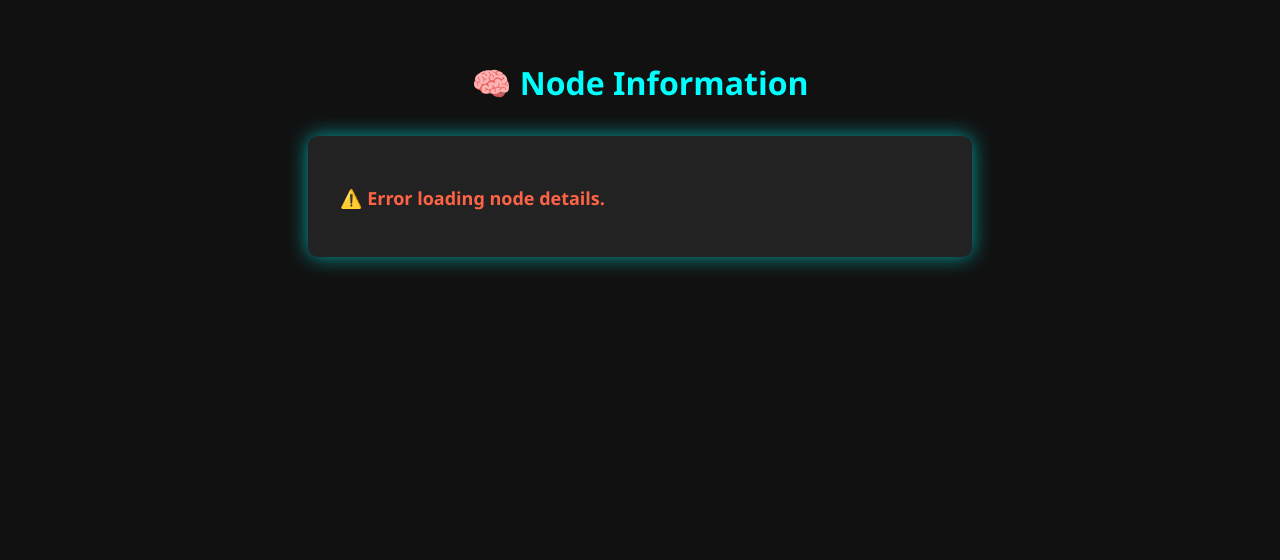
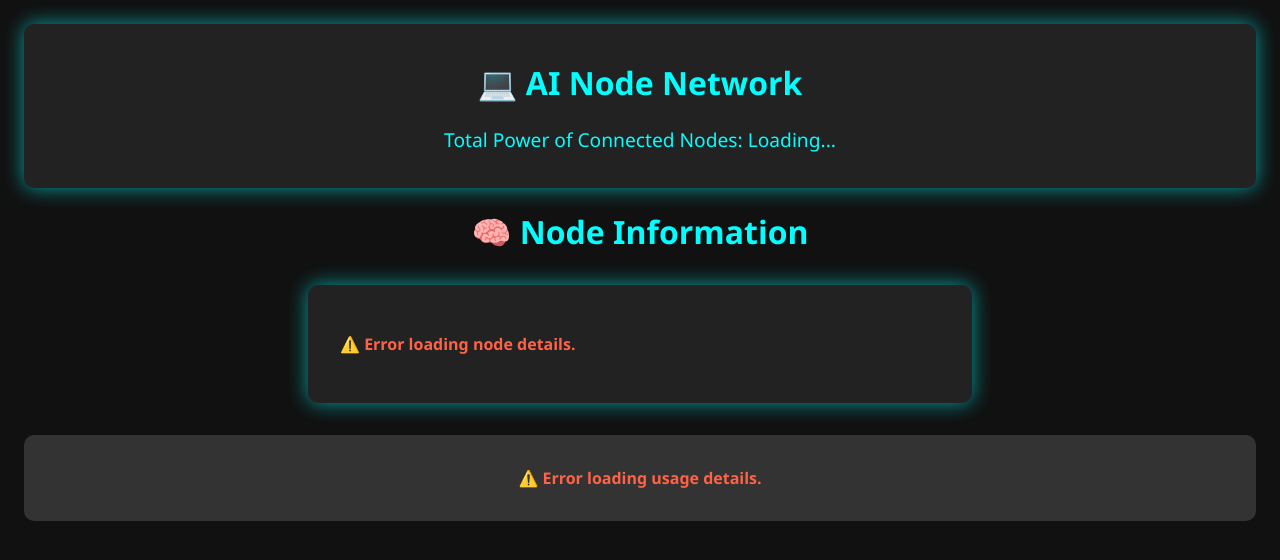
Before and after one commit to Svaaan/HelloWorldAi, a Python web app: template src/frontend/template/node.html in a window 1280 px wide. Shown: the top 560 px of the page. Run offline with Jinja, Linux system fonts and the light colour scheme; the template is opened without the code that fills it, so the values that code supplies are empty.

Commit message:
displaying gpu/cpu usage and connection status

```diff
--- a/src/backend/dashboard.py
+++ b/src/backend/dashboard.py
@@ -39,7 +39,7 @@
             "ip": node.get("ip"),
             "port": node.get("port"),
             "capabilities": node.get("capabilities"),
-            "registered": node.get("registered")
+            "isConnected": node.get("isConnected")  # Using isConnected instead of registered
         }
     else:
-        return {"message": "No nodes registered"}
+        return {"message": "No nodes connected"}
--- /dev/null
+++ b/src/frontend/template/header.html
@@ -0,0 +1,65 @@
+<!DOCTYPE html>
+<html lang="sv">
+
+<head>
+    <meta charset="UTF-8">
+    <title>Global Header</title>
+    <style>
+        body {
+            font-family: 'Segoe UI', sans-serif;
+            background-color: #111;
+            color: #fff;
+            padding: 1rem;
+        }
+
+        .header {
+            background-color: #222;
+            padding: 1rem;
+            margin-bottom: 20px;
+            text-align: center;
+            border-radius: 10px;
+            box-shadow: 0 0 20px rgba(0, 255, 255, 0.6); /* Neon effect */
+        }
+
+        h1 {
+            color: #00FFFF; /* Neon light blue */
+        }
+
+        .header p {
+            color: #00FFFF;
+            font-size: 1.2rem;
+        }
+    </style>
+</head>
+
+<body>
+    <div class="header">
+        <h1>💻 AI Node Network</h1>
+        <p>Total Power of Connected Nodes: <span id="totalPower">Loading...</span></p>
+    </div>
+
+    <script>
+        // Function to fetch the total AI power from the backend (coordinator)
+        async function fetchTotalPower() {
+            try {
+                const res = await fetch("http://127.0.0.1:8100/get-total-power");
+                const data = await res.json();
+
+                if (data && data.ai_power) {
+                    let totalAI = data.ai_power; // The AI power returned by the API
+                    document.getElementById("totalPower").innerHTML = `AI Power: ${totalAI} units`;
+                } else {
+                    throw new Error("No AI power data available");
+                }
+            } catch (err) {
+                document.getElementById("totalPower").innerHTML = "Error fetching total power.";
+                console.error("Error fetching total power:", err);
+            }
+        }
+
+        // Fetch total power dynamically when the page loads
+        fetchTotalPower();
+    </script>
+</body>
+
+</html>
--- a/src/frontend/template/node.html
+++ b/src/frontend/template/node.html
@@ -1,5 +1,6 @@
 <!DOCTYPE html>
 <html lang="sv">
+
 <head>
     <meta charset="UTF-8">
     <title>Node Information</title>
@@ -11,56 +12,96 @@
             padding: 2rem;
             text-align: center;
         }
+
         h1 {
-            color: #00FFFF; /* Neon light blue */
+            color: #00FFFF;
+            /* Neon light blue */
         }
+
         .node-info {
             background: #222;
             padding: 2rem;
             margin: 2rem 0;
             border-radius: 10px;
             text-align: left;
-            box-shadow: 0 0 20px rgba(0, 255, 255, 0.6); /* Neon effect */
+            box-shadow: 0 0 20px rgba(0, 255, 255, 0.6);
+            /* Neon effect */
             max-width: 600px;
             margin-left: auto;
             margin-right: auto;
         }
-        p {
-            font-size: 18px;
-        }
-        .node-info p {
-            margin-bottom: 15px;
-        }
-        .node-info strong {
-            color: #00FFFF; /* Neon light blue */
-        }
+
         .status {
             font-weight: bold;
-            color: #ff6347; /* Red for errors */
+            color: #ff6347;
+            /* Red for errors */
+        }
+
+        .success {
+            color: #32CD32;
+            /* Green for success */
+        }
+
+        .status-message {
+            font-weight: bold;
+            color: #00FFFF;
+            /* Neon light blue */
+        }
+
+        .usage-info {
+            background: #333;
+            padding: 1rem;
+            margin-top: 20px;
+            border-radius: 10px;
         }
     </style>
 </head>
+
 <body>
+    <!-- Placeholder for the global header -->
+    <div id="header-placeholder"></div>
+
     <h1>🧠 Node Information</h1>
 
-    <!-- Display registered node info here -->
+    <!-- Display registered node info -->
     <div class="node-info" id="nodeDetails">
-        <p>Loading node details...</p>
+        <p class="status-message">Loading node details...</p>
+    </div>
+
+    <!-- Display CPU and GPU usage -->
+    <div class="usage-info" id="usageDetails">
+        <p>Loading CPU and GPU usage...</p>
     </div>
 
     <script>
-        // Fetch node information dynamically from the Coordinator
+        // Function to fetch the header and inject it into the page
+        async function loadHeader() {
+            try {
+                const res = await fetch("header.html");
+                const data = await res.text();
+                document.getElementById("header-placeholder").innerHTML = data; // Inject the header content
+            } catch (err) {
+                console.error("Error loading header:", err);
+            }
+        }
+
+       // Function to fetch connected node information from the coordinator
 async function fetchNodeInfo() {
     try {
-                const res = await fetch("http://127.0.0.1:8100/nodes");
+        const res = await fetch("http://127.0.0.1:8100/nodes"); // Fetch connected nodes
         const data = await res.json();
 
         if (data.length === 0) {
-                    document.getElementById("nodeDetails").innerHTML = "<p class='status'>❌ No nodes registered yet.</p>";
+            document.getElementById("nodeDetails").innerHTML = "<p class='status'>❌ No nodes connected yet.</p>";
             return;
         }
 
-                const node = data[0]; // Assuming there's only one node registered
+        const node = data[0]; // Assuming there's only one node connected
+
+        // Check connection status
+        const isConnected = (node.isConnected !== undefined) ?
+            (node.isConnected ? "<span class='success'>✅ Connected</span>" : "<span class='status'>❌ Not Connected</span>") :
+            "<span class='status'>❌ Connection status unknown</span>";
 
         // Display node information
         document.getElementById("nodeDetails").innerHTML = `
@@ -69,7 +110,7 @@
             <p><strong>Port:</strong> ${node.port}</p>
             <p><strong>CPU:</strong> ${node.capabilities.cpu.brand}, ${node.capabilities.cpu.cores} cores, ${node.capabilities.cpu.max_freq} MHz max frequency</p>
             <p><strong>GPU:</strong> ${node.capabilities.gpu}</p>
-                    <p><strong>Registration Status:</strong> ${node.registered ? "✅ Registered" : "❌ Not Registered"}</p>
+            <p><strong>Connection Status:</strong> ${isConnected}</p>
         `;
     } catch (err) {
         document.getElementById("nodeDetails").innerHTML = "<p class='status'>⚠️ Error loading node details.</p>";
@@ -77,8 +118,33 @@
     }
 }
 
-        // Fetch node info initially when the page loads
-        fetchNodeInfo();
+
+        // Fetch CPU and GPU usage dynamically from the node
+        async function fetchUsageInfo() {
+            try {
+                const res = await fetch("http://127.0.0.1:9100/usage");
+                const data = await res.json();
+
+                document.getElementById("usageDetails").innerHTML = `
+                    <p><strong>CPU Usage:</strong> ${data.cpu_usage}%</p>
+                    <p><strong>GPU Usage:</strong> ${data.gpu_usage}%</p>
+                `;
+            } catch (err) {
+                document.getElementById("usageDetails").innerHTML = "<p class='status'>⚠️ Error loading usage details.</p>";
+                console.error("Error fetching usage details:", err);
+            }
+        }
+
+        // Initialize by loading the header, node info, and usage info
+        async function initializePage() {
+            loadHeader();  // Load header first
+            await fetchNodeInfo();
+            await fetchUsageInfo();
+        }
+
+        // Start the initialization process
+        initializePage();
     </script>
 </body>
+
 </html>
```
Also changed, not shown: src/backend/coordinator.py (+44 -31 lines), src/backend/node.py (+33 -16 lines), src/frontend/template/connect.html (+24 -35 lines). Lines whose indentation alone changed are shown as unchanged.
